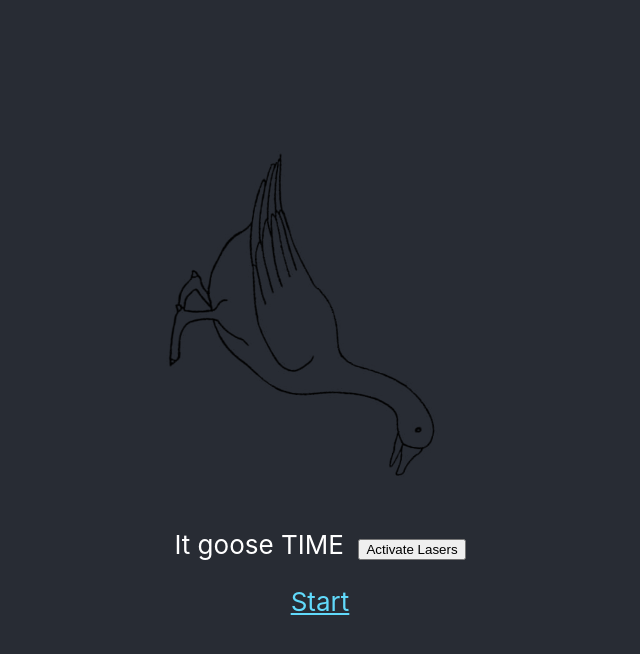
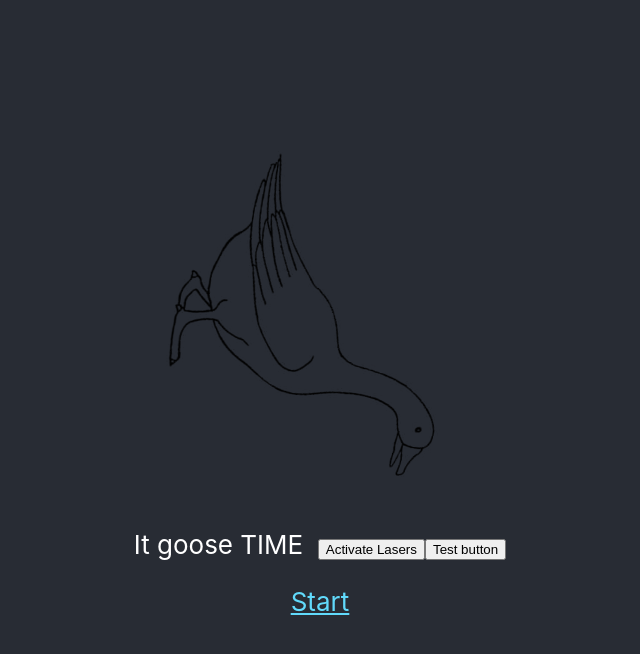
Before and after one commit to GoSSy4691/React-app_e-shop_GoSSy.link, a React (Create React App) app: page / in a window 1280 px wide. Shown: the top 654 px of the page, without its empty margins (320-960 px from the left). Built offline with nearby package versions, Linux system fonts and the light colour scheme.

Commit message:
feat: add some "lasers" which didn't work

```diff
--- a/src/App.js
+++ b/src/App.js
@@ -1,16 +1,27 @@
 import logo from './files/rotateIt.png';
 import './App.css';
+import laser from './files/laser.png';
+
+function makeDog(e) {
+  e.target.setAttribute( "src", laser);
+}
 
 function App() {
   return (
     <div className="App">
       <header className="App-header">
-        <img src={logo} className="App-logo" alt="logo" />
+        <img src={logo} className="App-logo" alt="cat" onClick={makeDog}/>
+        {/*if remove 'className="App-logo"' function makeDog work*/}
         <p>
           It goose TIME
           &nbsp;
           <button onClick={""}>
             Activate Lasers
+          </button>
+          <button
+              onClick={makeDog}
+          >
+            Test button
           </button>
         </p>
         <a
--- a/src/index.js
+++ b/src/index.js
@@ -5,7 +5,7 @@ import App from './App';
 import reportWebVitals from './reportWebVitals';
 
 ReactDOM.render(
-  <React.StrictMode>
+  <React.StrictMode> {/*appendix (can write only "<App />,")*/}
     <App />
   </React.StrictMode>,
   document.getElementById('root')
```
Also changed, not shown: src/files/laser.png (added).
